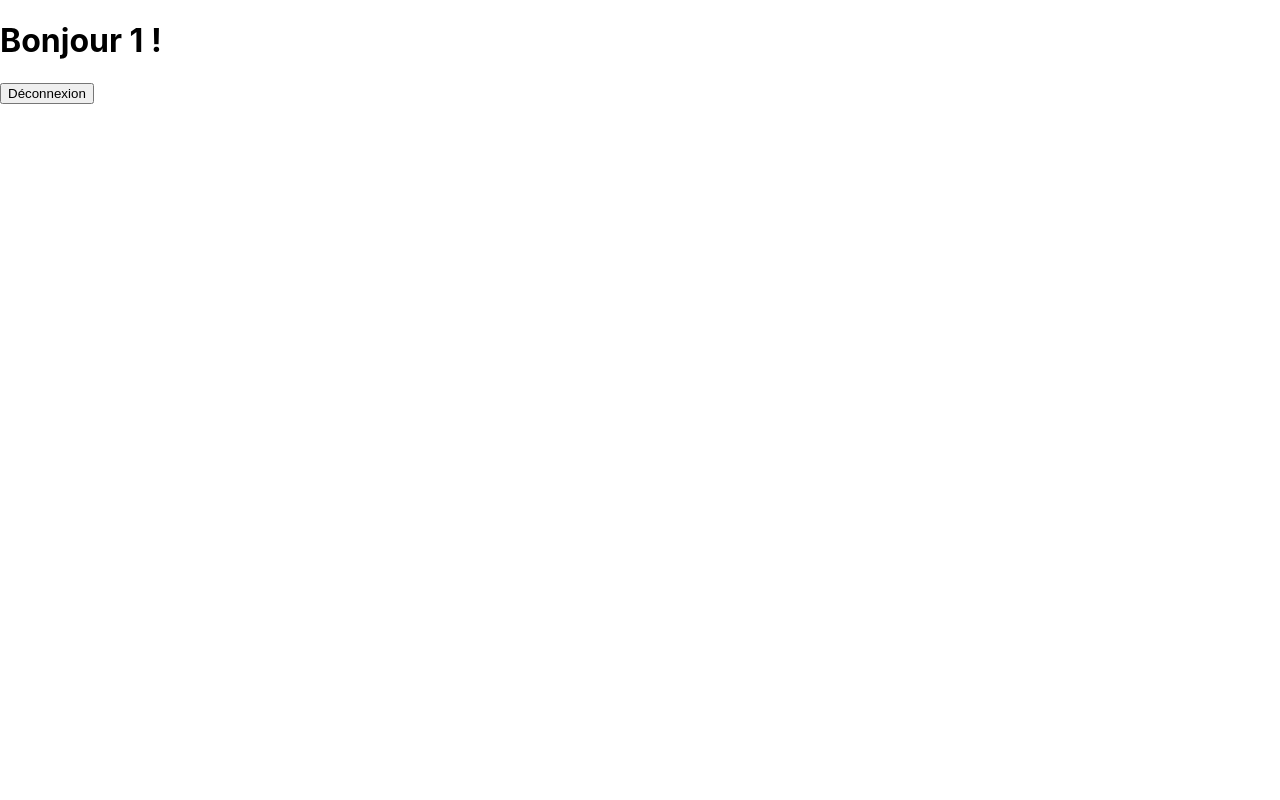
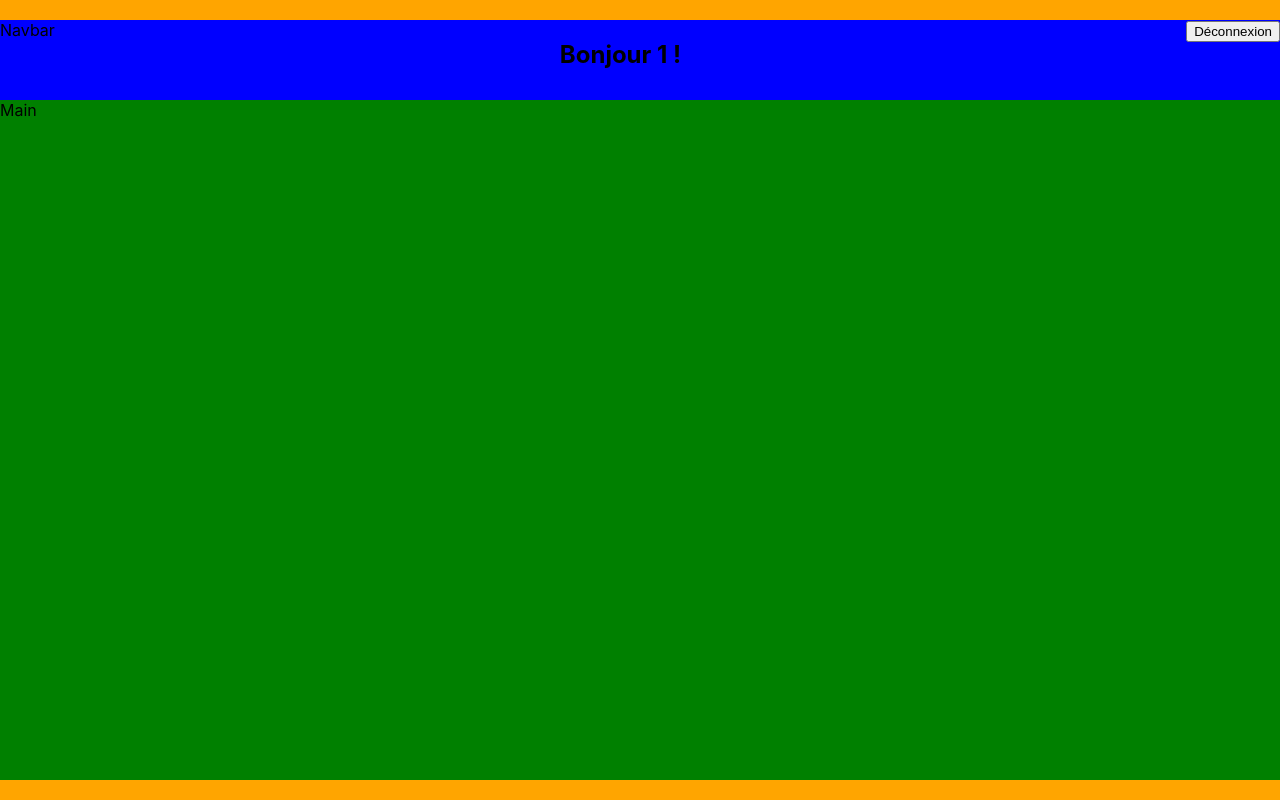
Before and after one commit to Chermann-KING/burger, a React (Create React App) app: page /order/1 in a window 1280 px wide. Built offline with nearby package versions, Linux system fonts and the light colour scheme.

Commit message:
🚧 F04: ORDER > Layout > Add nav and main in container

```diff
--- a/src/components/pages/order/OrderPage.js
+++ b/src/components/pages/order/OrderPage.js
@@ -1,4 +1,5 @@
 import { Link, useParams } from "react-router-dom";
+import { styled } from "styled-components";
 
 export default function OrderPage() {
   // state
@@ -8,11 +9,44 @@ export default function OrderPage() {
 
   // affiche
   return (
-    <div>
-      <h1>Bonjour {username} !</h1>
-      <Link to="/">
-        <button>Déconnexion</button>
-      </Link>
-    </div>
+    <OrderPageStyled>
+      <div className="container">
+        <nav className="navbar">
+          Navbar
+          <h1>Bonjour {username} !</h1>
+          <Link to="/">
+            <button>Déconnexion</button>
+          </Link>
+        </nav>
+        <main>Main</main>
+      </div>
+    </OrderPageStyled>
   );
 }
+
+const OrderPageStyled = styled.div`
+  background: orange;
+  height: 100vh;
+  display: flex;
+  align-items: center;
+  justify-content: center;
+
+  .container {
+    background: red;
+    height: 95vh;
+    width: 1400px;
+    display: flex;
+    flex-direction: column;
+
+    nav {
+      background: blue;
+      height: 10vh;
+      display: flex;
+      justify-content: space-between;
+    }
+    main {
+      background: green;
+      flex: 1;
+    }
+  }
+`;
```
